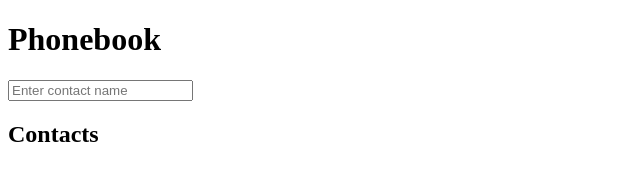
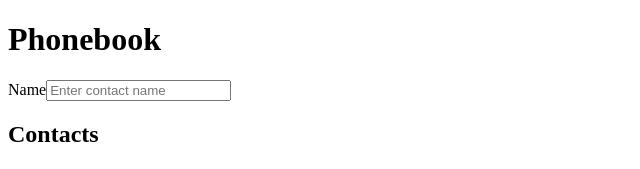
Before and after one commit to LiViS-code/goit-react-hw-02-phonebook, a React (Create React App) app in the folder my-phonebook/: page / in a window 1280 px wide. Shown: the top 169 px of the page, without its empty margins (0-640 px from the left). Built offline with nearby package versions, Linux system fonts and the light colour scheme.

Commit message:
add state

```diff
--- a/my-phonebook/src/components/ContactForm.jsx
+++ b/my-phonebook/src/components/ContactForm.jsx
@@ -1,9 +1,20 @@
 import React, { Component } from "react";
 
 class ContactForm extends Component {
+  state = {
+    contacts: [],
+    name: "",
+  };
+
+  handleForm = () => {
+    return console.log("что-то ввели");
+  };
+
   render() {
     return (
       <form>
+        <label>
+          Name
           <input
             type="text"
             name="name"
@@ -11,7 +22,9 @@ class ContactForm extends Component {
             title="Name may contain only letters, apostrophe, dash and spaces. For example Adrian, Jacob Mercer, Charles de Batz de Castelmore d'Artagnan"
             placeholder="Enter contact name"
             required
+            onChange={this.handleForm}
           />
+        </label>
       </form>
     );
   }
```
Lines whose indentation alone changed are shown as unchanged.
